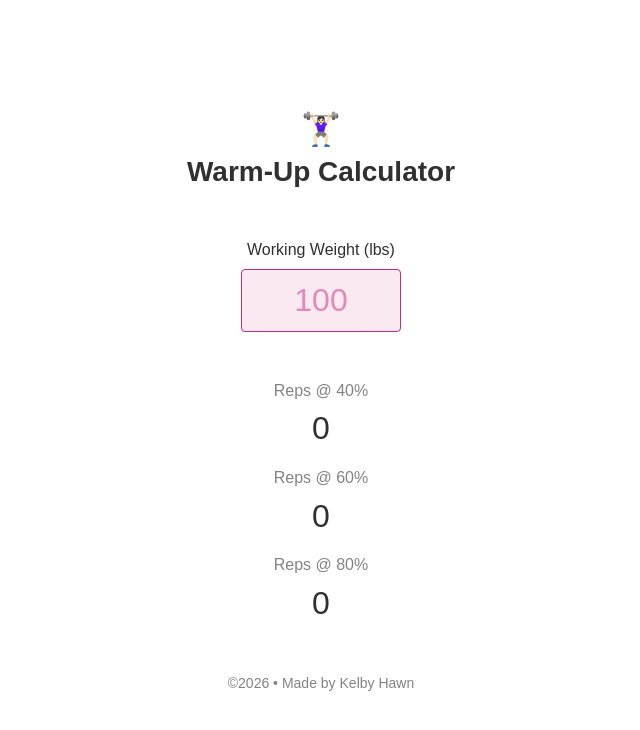
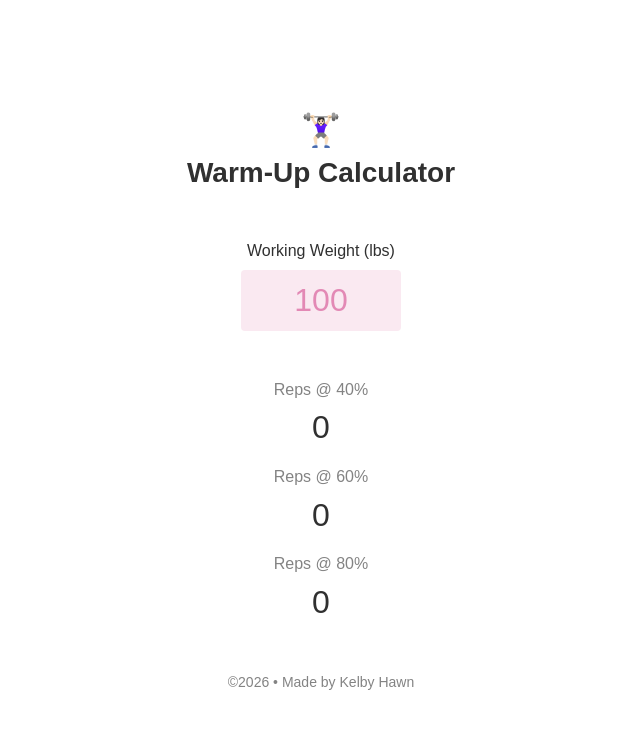
Before and after one commit to kelbyhawn/warm-up-calculator, a Next.js app: page / in a window 1280 px wide. Shown: the top 730 px of the page, without its empty margins (319-959 px from the left). Built offline with nearby package versions, Linux system fonts and the light colour scheme; a web font is replaced by a local one.

Commit message:
Remove input border (#8)

```diff
--- a/src/app/page.scss
+++ b/src/app/page.scss
@@ -53,7 +53,6 @@ input {
   cursor: text;
   color: $color-accent;
   background: rgba($color-accent, 0.1);
-  border: 1px solid $color-accent;
   font-size: 2rem;
   border-radius: 0.25rem;
   padding-block: 0.5rem;
```
